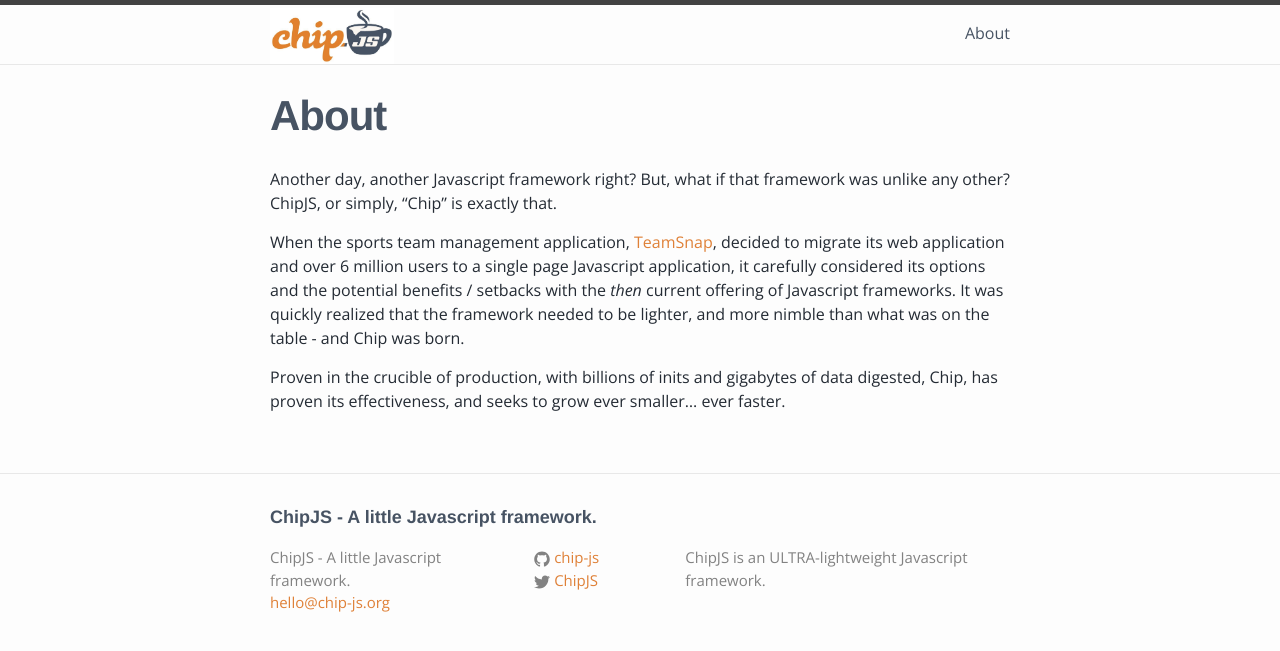
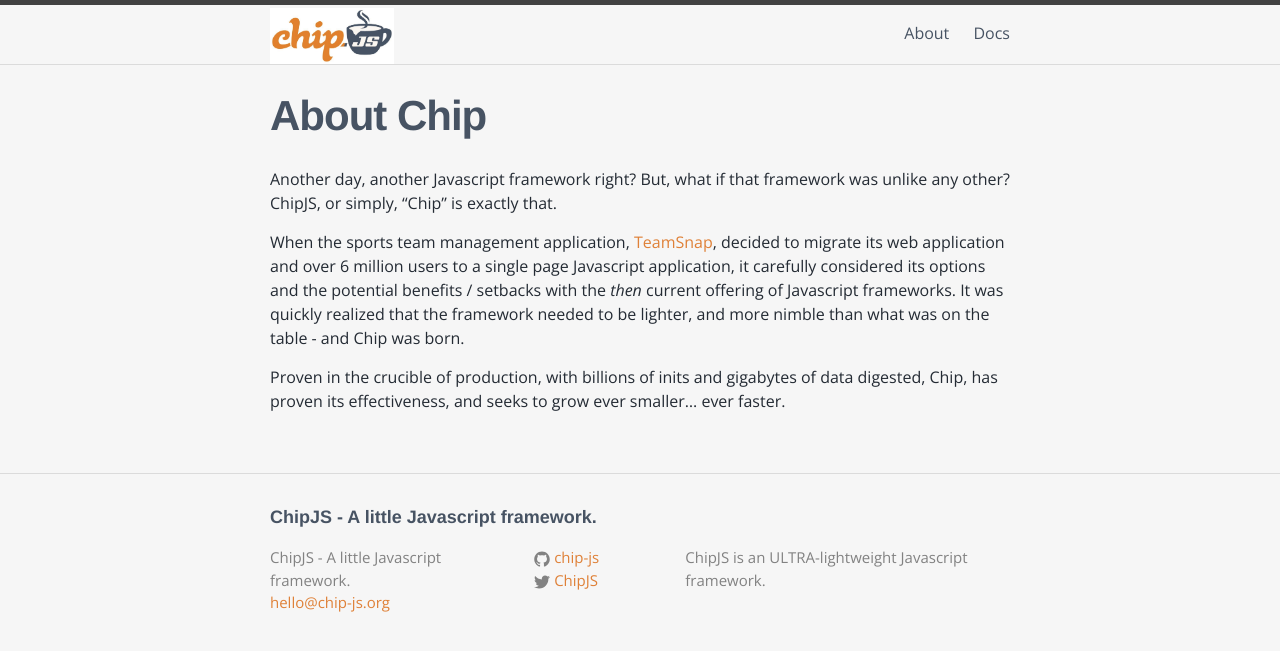
Before and after one commit to chip-js/chip-js.github.io, a Jekyll site: the page built from about.md, in a window 1280 px wide. Shown: the top 651 px of the page. Built offline with Jekyll 4.4.1, drawn with Linux system fonts in a browser that asks for light colours; some web fonts are replaced.

Commit message:
Add docs

```diff
--- a/_includes/header.html
+++ b/_includes/header.html
@@ -15,8 +15,8 @@
 
       <div class="trigger">
         {% for page in site.pages %}
-          {% if page.title %}
-          <a class="page-link" href="{{ page.url | prepend: site.baseurl }}">{{ page.title }}</a>
+          {% if page.menuTitle %}
+          <a class="page-link" href="{{ page.url | prepend: site.baseurl }}">{{ page.menuTitle }}</a>
           {% endif %}
         {% endfor %}
       </div>
--- a/_sass/_base.scss
+++ b/_sass/_base.scss
@@ -128,11 +128,15 @@ blockquote {
  */
 pre,
 code {
-    font-size: 90%;
+    font-size: 85%;
     border: 1px solid $grey-color-light;
     border-radius: 3px;
     background-color: #eef;
     font-family: $code-font-family;
+}
+
+pre code {
+    background-color: transparent;
 }
 
 code {
@@ -142,6 +146,7 @@ code {
 pre {
     padding: 8px 12px;
     overflow-x: scroll;
+    line-height: 1em;
 
     > code {
         border: 0;
--- a/_sass/_layout.scss
+++ b/_sass/_layout.scss
@@ -197,10 +197,11 @@
     margin-bottom: $spacing-unit;
 }
 
-.post-title {
+h1, .post-title {
     font-size: 42px;
     letter-spacing: -1px;
     line-height: 1;
+    margin-bottom: $spacing-unit;
 
     @include media-query($on-laptop) {
         font-size: 36px;
--- a/about.md
+++ b/about.md
@@ -1,6 +1,7 @@
 ---
 layout: page
-title: About
+title: About Chip
+menuTitle: About
 permalink: /about/
 ---
 
--- a/css/main.scss
+++ b/css/main.scss
@@ -15,11 +15,11 @@ $spacing-unit:     30px;
 
 $text-color:       #242B34;
 $header-color:     #475363;
-$background-color: #fdfdfd;
+$background-color: #f6f6f6;
 $brand-color:      #DF8138;
 
 $grey-color:       #828282;
-$grey-color-light: lighten($grey-color, 40%);
+$grey-color-light: lighten($grey-color, 35%);
 $grey-color-dark:  darken($grey-color, 25%);
 
 // Width of the content area
```
Also changed, not shown: docs/index.md (added, +50 -0 lines).
